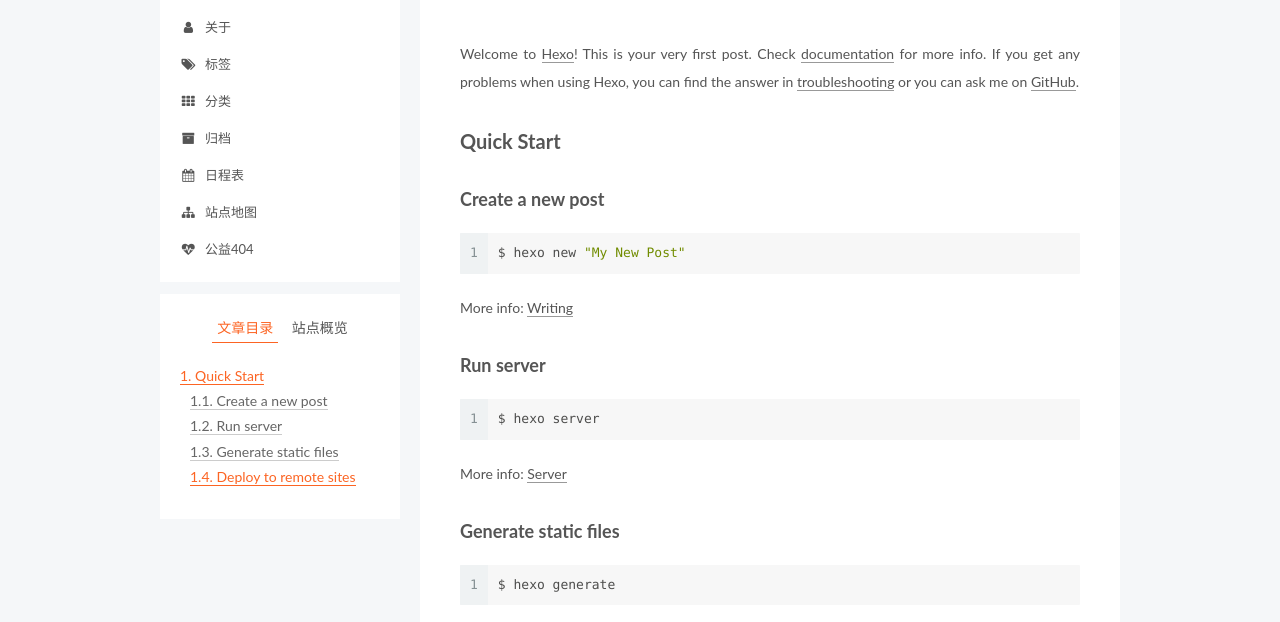
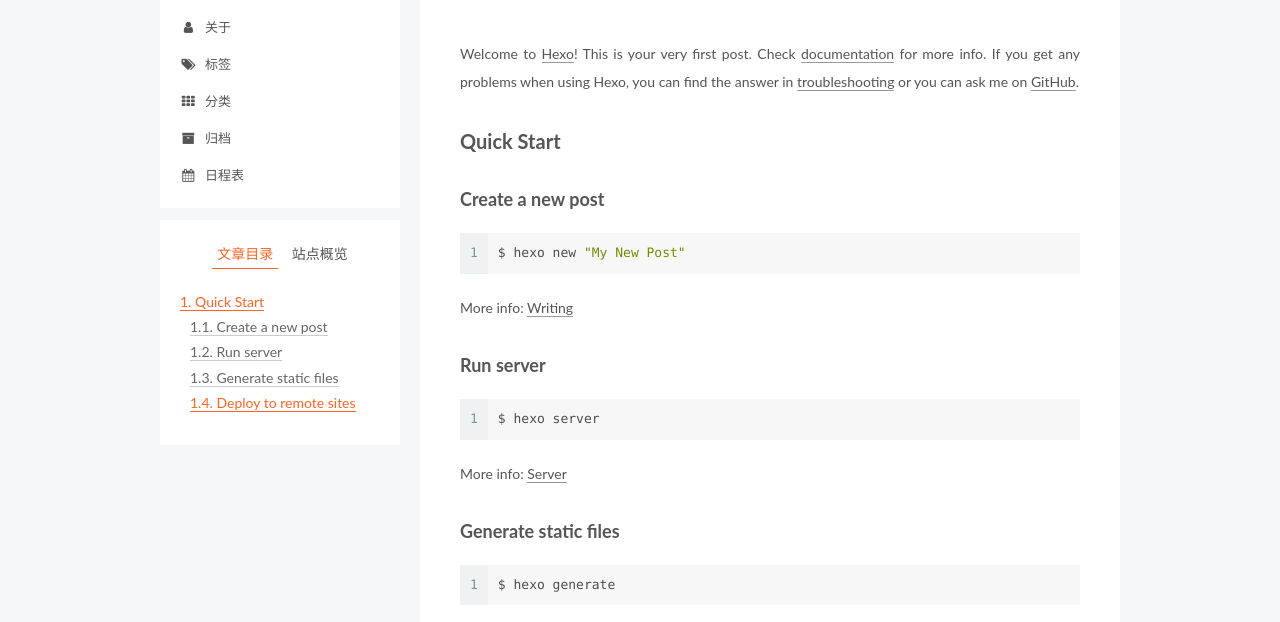
Before and after one commit to OMGZui/OMGZui.github.io, a plain HTML site: page 2017/12/21/hello-world/index.html in a window 1280 px wide. Shown: the part 163-785 px from the top of the page. Drawn offline with Linux system fonts and the light colour scheme.

Commit message:
Site updated: 2017-12-21 21:43:29

```diff
--- a/2017/12/21/hello-world/index.html
+++ b/2017/12/21/hello-world/index.html
@@ -236,26 +236,6 @@
               <i class="menu-item-icon fa fa-fw fa-calendar"></i> <br />
 
             日程表
-          </a>
-        </li>
-
-
-        <li class="menu-item menu-item-sitemap">
-          <a href="/sitemap.xml" rel="section">
-
-              <i class="menu-item-icon fa fa-fw fa-sitemap"></i> <br />
-
-            站点地图
-          </a>
-        </li>
-
-
-        <li class="menu-item menu-item-commonweal">
-          <a href="/404/" rel="section">
-
-              <i class="menu-item-icon fa fa-fw fa-heartbeat"></i> <br />
-
-            公益404
           </a>
         </li>
 
```
Also changed, not shown: archives/2017/12/index.html (+0 -20 lines), archives/2017/index.html (+0 -20 lines), archives/index.html (+0 -20 lines), index.html (+0 -20 lines).
